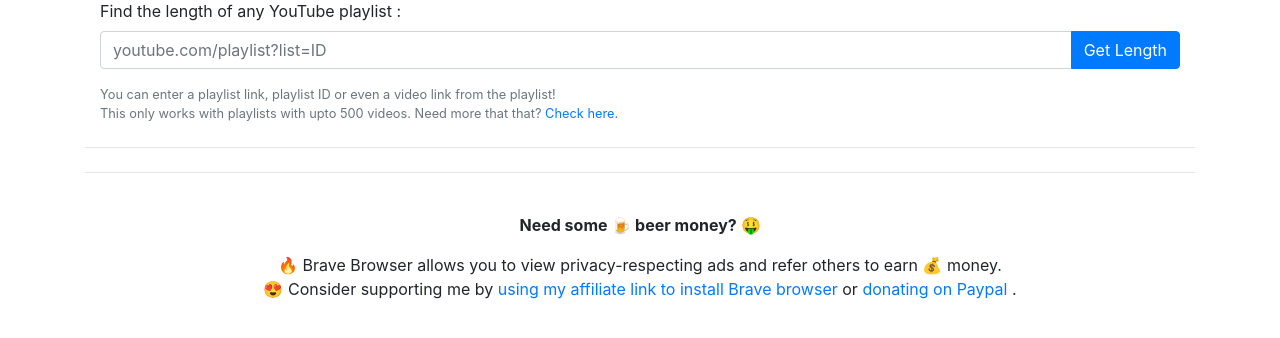
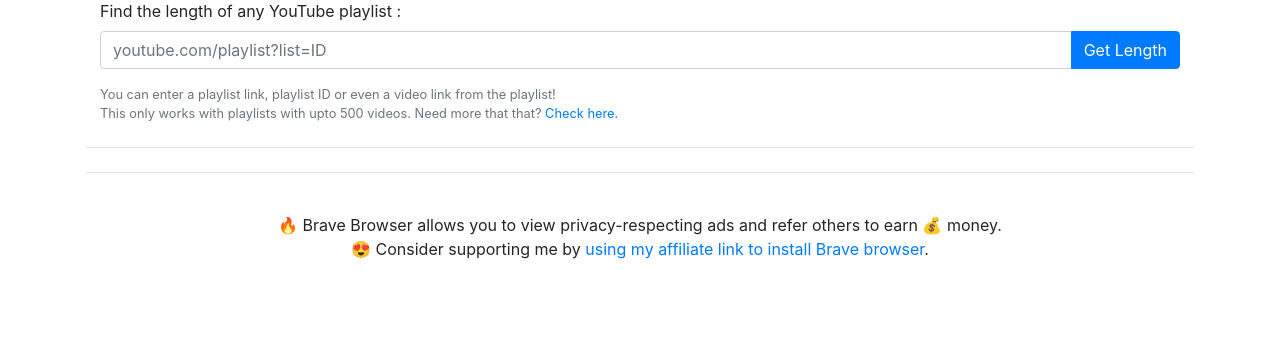
Before and after one commit to sharatsachin/ytplaylist-len, a Flask app: page / in a window 1280 px wide. Shown: the part 160-498 px from the top of the page. Run offline with Flask 2, Linux system fonts and the light colour scheme; some libraries are stand-ins or nearby versions.

Commit message:
Update home.html

```diff
--- a/templates/home.html
+++ b/templates/home.html
@@ -55,10 +55,9 @@
             <hr class="my-4">
             <footer class="page-footer font-small cyan darken-3">
                 <div class="footer-copyright text-center py-3">
-                	<p class="font-weight-bold"> Need some 🍺 beer money? 🤑 </p>
                 	🔥 Brave Browser allows you to view privacy-respecting ads and refer others to earn 💰 money.
                 	<br>
-                	😍 Consider supporting me </a> by <a href="https://bit.ly/sharat-brave"> using my affiliate link to install Brave browser</a> or <a href="https://bit.ly/sharat-paypal"> donating on Paypal </a>.
+                	😍 Consider supporting me </a> by <a href="https://bit.ly/sharat-brave"> using my affiliate link to install Brave browser</a>.
                 </div>
             </footer>
         </div>
```
